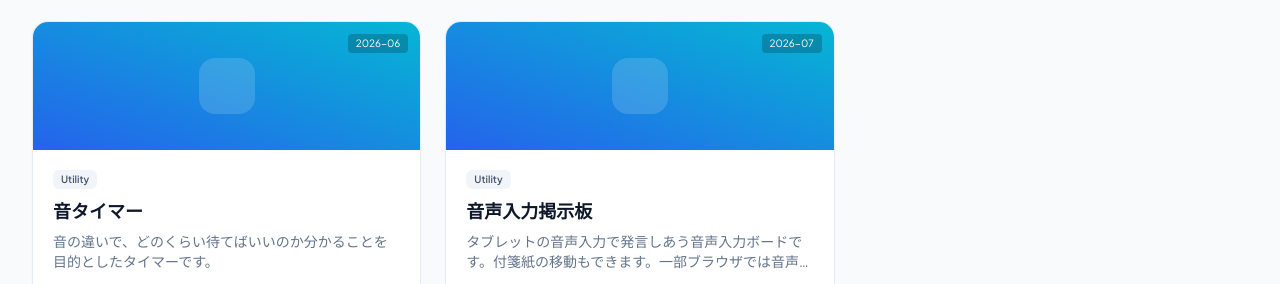
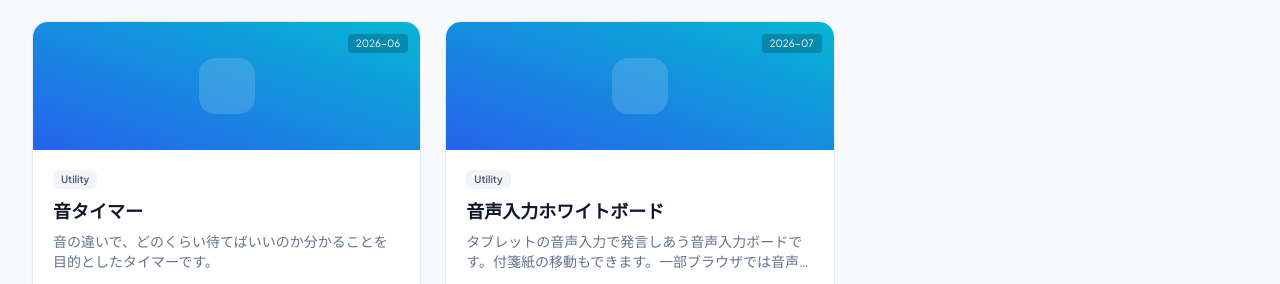
Before and after one commit to nakatasapporo-create/nakatasapporo-create.github.io, a plain HTML site: page index.html in a window 1280 px wide. Shown: the part 2637-2921 px from the top of the page. Drawn offline with nearby package versions, Linux system fonts and the light colour scheme.

Commit message:
Update index.html

```diff
--- a/index.html
+++ b/index.html
@@ -336,7 +336,7 @@
       },
         {
         id: "minna",
-        title: "音声入力掲示板",
+        title: "音声入力ホワイトボード",
         description: "タブレットの音声入力で発言しあう音声入力ボードです。付箋紙の移動もできます。一部ブラウザでは音声入力がうまくいかない場合があります。",
         category: "utility",
         tags: ["Utility"],
```
